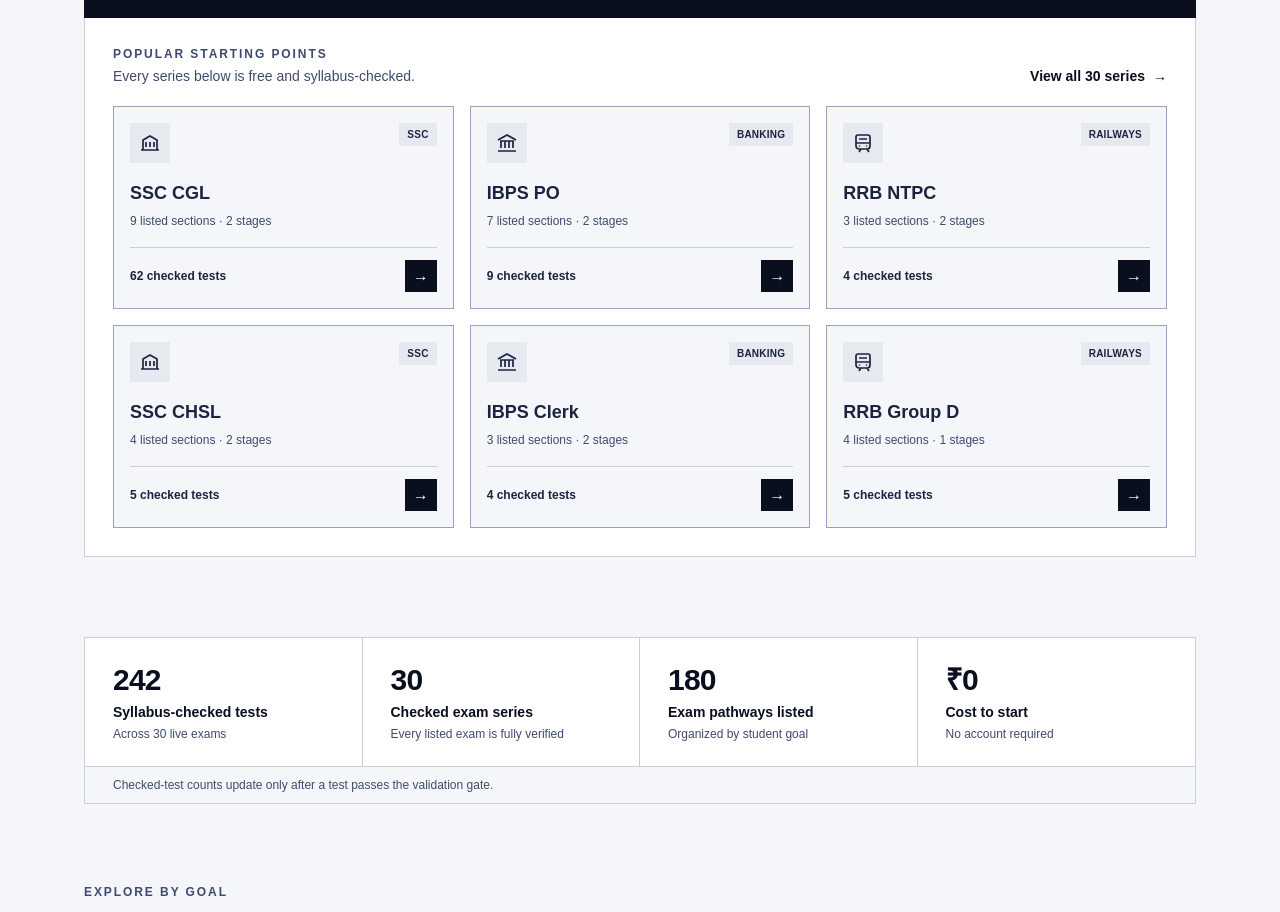
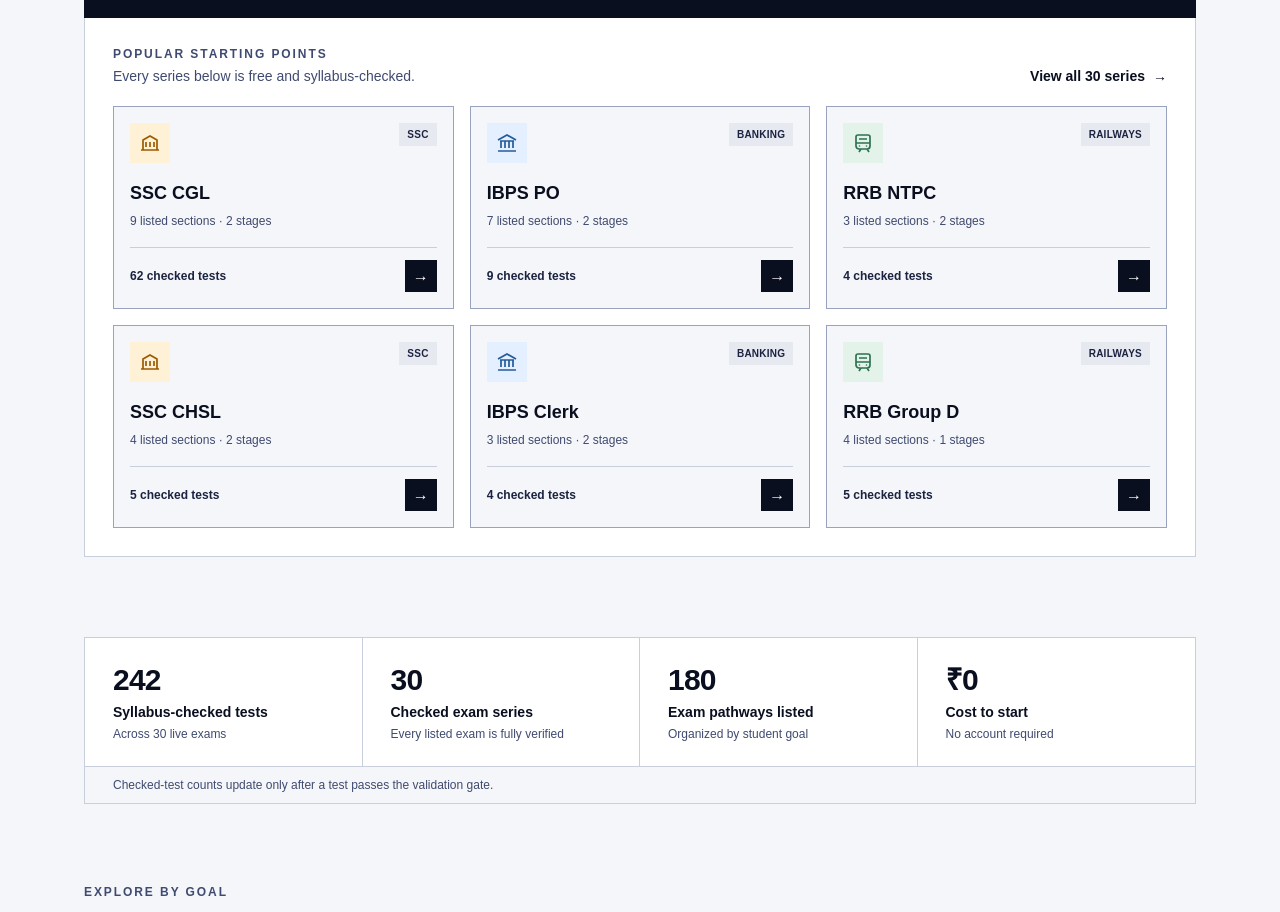
Before and after one commit to workwithprabh/takemocktest, a Next.js app: page /in in a window 1280 px wide. Shown: the part 920-1832 px from the top of the page. Built offline with nearby package versions, Linux system fonts and the light colour scheme; a web font is replaced by a local one.

Commit message:
Add colorful exam icons and search suggestions

```diff
--- a/src/app/[country]/page.tsx
+++ b/src/app/[country]/page.tsx
@@ -4,7 +4,7 @@
 import ExamCategoryCard from '@/components/ExamCategoryCard';
 import OMRBubble from '@/components/OMRBubble';
 import { EXAM_LIST, COUNTRIES, getCheckedTestCount } from '@/lib/exams';
-import { CATALOG_EXAM_COUNT, FEATURED_EXAM_CATEGORIES } from '@/lib/exam-catalog';
+import { CATALOG_EXAM_COUNT, EXAM_CATEGORIES, FEATURED_EXAM_CATEGORIES } from '@/lib/exam-catalog';
 import { organizationSchema, websiteSchema, faqPageSchema } from '@/lib/schema';
 import { UPDATE_CATEGORY_STYLES, getLatestUpdates } from '@/lib/updates';
 import { getQuestionsForTest } from '@/lib/questions';
@@ -14,6 +14,9 @@
 const previewOptionIndices = previewQuestion.correctIndex === 0 ? [0, 1] : [0, previewQuestion.correctIndex];
 const checkedTestCount = EXAM_LIST.reduce((total, exam) => total + getCheckedTestCount(exam), 0);
 const checkedExamCount = EXAM_LIST.filter((exam) => getCheckedTestCount(exam) > 0).length;
+const examSuggestions = Array.from(new Map(
+  EXAM_CATEGORIES.flatMap((category) => category.groups.flatMap((group) => group.exams)).map((exam) => [exam.name, exam]),
+).values());
 const featuredExams = EXAM_LIST.slice(0, 6);
 
 // TODO: Add a student counter only after verified analytics data is available.
@@ -141,10 +144,16 @@
                   id="homepage-exam-search"
                   name="q"
                   type="search"
+                  list="available-exam-suggestions"
+                  autoComplete="off"
                   placeholder="Try SSC CGL, SBI Clerk, RRB NTPC..."
                   className="min-h-12 flex-1 border border-ink-600 bg-white px-4 text-sm text-ink-900 outline-none placeholder:text-ink-500 focus:border-white focus:ring-1 focus:ring-white"
                 />
-                <input type="hidden" name="availability" value="available" />
+                <datalist id="available-exam-suggestions">
+                  {examSuggestions.map((exam) => (
+                    <option key={exam.name} value={exam.name} label={exam.liveSlug ? 'Mock test available' : 'Listed — coming soon'} />
+                  ))}
+                </datalist>
                 <button type="submit" className="min-h-12 bg-white px-6 text-sm font-semibold text-ink-900 transition hover:bg-ink-100">
                   Find test
                 </button>
--- a/src/components/ExamCard.tsx
+++ b/src/components/ExamCard.tsx
@@ -3,9 +3,8 @@
 
 const CATEGORY_STYLES = {
   SSC: {
-    surface: 'bg-ink-100',
-    border: 'border-ink-300',
-    text: 'text-ink-700',
+    surface: 'bg-[#FFF1D6]',
+    iconText: 'text-[#9A5B00]',
     icon: (
       <svg viewBox="0 0 24 24" aria-hidden="true" className="h-6 w-6">
         <path d="M5 19V9l7-4 7 4v10M3 19h18M8 11v5m4-5v5m4-5v5" fill="none" stroke="currentColor" strokeWidth="1.7" />
@@ -13,9 +12,8 @@
     ),
   },
   Banking: {
-    surface: 'bg-ink-100',
-    border: 'border-ink-300',
-    text: 'text-ink-700',
+    surface: 'bg-[#E4F0FF]',
+    iconText: 'text-[#245B9B]',
     icon: (
       <svg viewBox="0 0 24 24" aria-hidden="true" className="h-6 w-6">
         <path d="m3 9 9-5 9 5M5 10h14M6 10v7m4-7v7m4-7v7m4-7v7M3 20h18" fill="none" stroke="currentColor" strokeWidth="1.7" />
@@ -23,9 +21,8 @@
     ),
   },
   Railways: {
-    surface: 'bg-ink-100',
-    border: 'border-ink-300',
-    text: 'text-ink-700',
+    surface: 'bg-[#E3F3EA]',
+    iconText: 'text-[#2E7250]',
     icon: (
       <svg viewBox="0 0 24 24" aria-hidden="true" className="h-6 w-6">
         <path d="M7 4h10a2 2 0 0 1 2 2v9a3 3 0 0 1-3 3H8a3 3 0 0 1-3-3V6a2 2 0 0 1 2-2Zm-2 8h14M8 8h8M8 21l2-3m6 0 2 3" fill="none" stroke="currentColor" strokeWidth="1.7" />
@@ -35,9 +32,8 @@
     ),
   },
   'Civil Services': {
-    surface: 'bg-ink-100',
-    border: 'border-ink-300',
-    text: 'text-ink-700',
+    surface: 'bg-[#EEE8FF]',
+    iconText: 'text-[#654AA3]',
     icon: (
       <svg viewBox="0 0 24 24" aria-hidden="true" className="h-6 w-6">
         <path d="M12 3 3 7.5 12 12l9-4.5L12 3Zm-7 6v6c0 1.5 3 4 7 4s7-2.5 7-4V9M21 8v7" fill="none" stroke="currentColor" strokeWidth="1.7" />
@@ -55,18 +51,18 @@
     <Link
       href={`/${country}/${exam.slug}/mock-test`}
       aria-label={checkedTestCount > 0 ? `Open free ${exam.name} mock tests` : `Try the ${exam.name} test interface demo`}
-      className={`group flex min-h-44 flex-col border bg-ink-50 p-4 transition duration-200 hover:-translate-y-0.5 hover:border-ink-400 hover:bg-white hover:shadow-lg hover:shadow-ink-900/10 focus-visible:outline focus-visible:outline-2 focus-visible:outline-offset-4 focus-visible:outline-ink-900 ${style.border}`}
+      className="group flex min-h-44 flex-col border border-ink-300 bg-ink-50 p-4 transition duration-200 hover:-translate-y-0.5 hover:border-ink-400 hover:bg-white hover:shadow-lg hover:shadow-ink-900/10 focus-visible:outline focus-visible:outline-2 focus-visible:outline-offset-4 focus-visible:outline-ink-900"
     >
       <div className="mb-4 flex items-start justify-between gap-3">
-        <div className={`flex h-10 w-10 items-center justify-center ${style.surface} ${style.text}`}>
+        <div className={`flex h-10 w-10 items-center justify-center ${style.surface} ${style.iconText}`}>
           {style.icon}
         </div>
-        <span className={`px-2 py-1 text-[10px] font-semibold uppercase tracking-wide ${style.surface} ${style.text}`}>
+        <span className="bg-ink-100 px-2 py-1 text-[10px] font-semibold uppercase tracking-wide text-ink-700">
           {exam.category}
         </span>
       </div>
 
-      <div className={`mb-1 font-sans text-lg font-bold ${style.text}`}>{exam.name}</div>
+      <div className="mb-1 font-sans text-lg font-bold text-ink-900">{exam.name}</div>
       <p className="mb-4 text-xs leading-5 text-ink-500">
         {sectionCount} listed sections · {exam.stages.length} stages
       </p>
```
